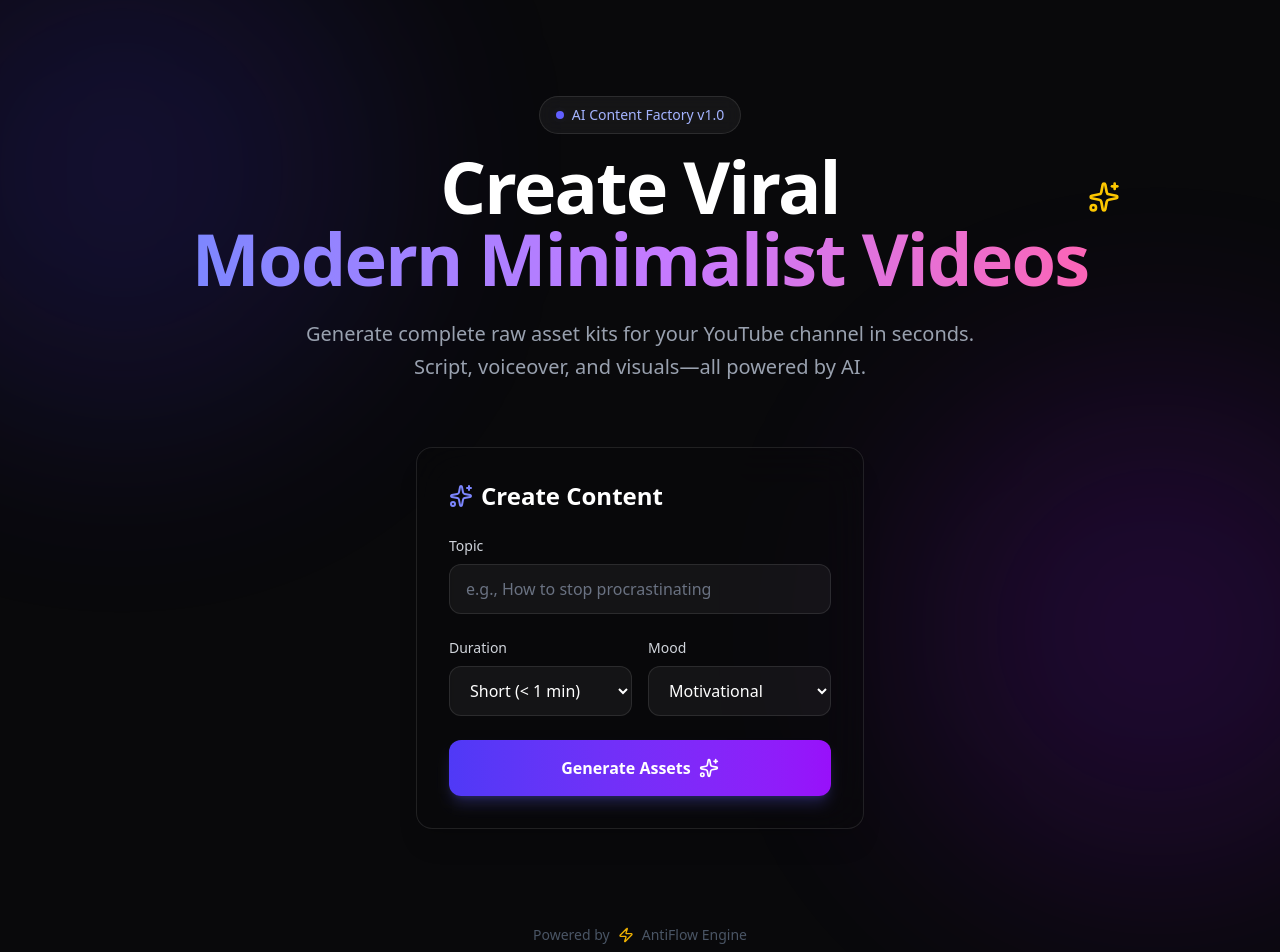
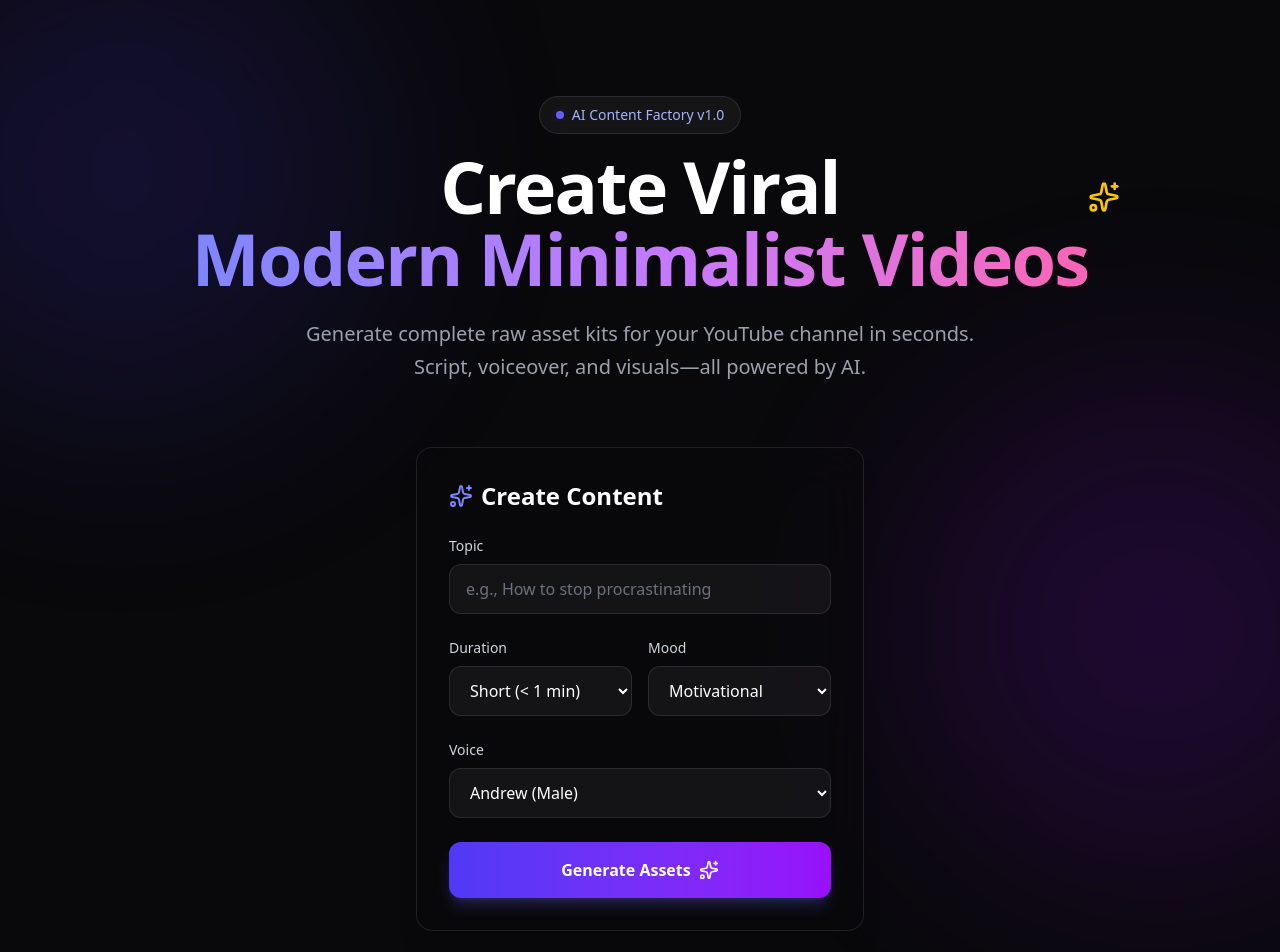
Before and after one commit to VinLvy/AntiFlow, a Next.js app in the folder frontend/: page / in a window 1280 px wide. Shown: the top 952 px of the page. Built offline with nearby package versions, Linux system fonts and the light colour scheme.

Commit message:
BE 2.9
Introduces a new dropdown for users to select a voice option when generating content. The selected voice is now included in the request payload to the generateContent function.

```diff
--- a/frontend/src/app/components/GeneratorForm.tsx
+++ b/frontend/src/app/components/GeneratorForm.tsx
@@ -9,6 +9,7 @@ export default function GeneratorForm() {
     const [topic, setTopic] = useState('');
     const [duration, setDuration] = useState('Short (< 1 min)');
     const [mood, setMood] = useState('Motivational');
+    const [voice, setVoice] = useState('en-US-AndrewNeural');
     const [isLoading, setIsLoading] = useState(false);
 
     const router = useRouter();
@@ -17,7 +18,7 @@ export default function GeneratorForm() {
         e.preventDefault();
         setIsLoading(true);
         try {
-            const response = await generateContent({ topic, duration_target: duration, mood });
+            const response = await generateContent({ topic, duration_target: duration, mood, voice });
             router.push(`/result/${response.task_id}`);
         } catch (error) {
             console.error("Failed to start generation", error);
@@ -81,6 +82,23 @@ export default function GeneratorForm() {
                     </div>
                 </div>
 
+                <div>
+                    <label className="block text-sm font-medium text-gray-300 mb-2">
+                        Voice
+                    </label>
+                    <select
+                        value={voice}
+                        onChange={(e) => setVoice(e.target.value)}
+                        className="w-full bg-white/5 border border-white/10 rounded-xl px-4 py-3 text-white focus:outline-none focus:ring-2 focus:ring-indigo-500/50 transition-all [&>option]:bg-gray-900"
+                    >
+                        <option value="en-US-AndrewNeural">Andrew (Male)</option>
+                        <option value="en-US-AriaNeural">Aria (Female)</option>
+                        <option value="en-US-GuyNeural">Guy (Male)</option>
+                        <option value="en-US-JennyNeural">Jenny (Female)</option>
+                        <option value="en-US-BrianNeural">Brian (Male)</option>
+                    </select>
+                </div>
+
                 <button
                     type="submit"
                     disabled={isLoading}
```
